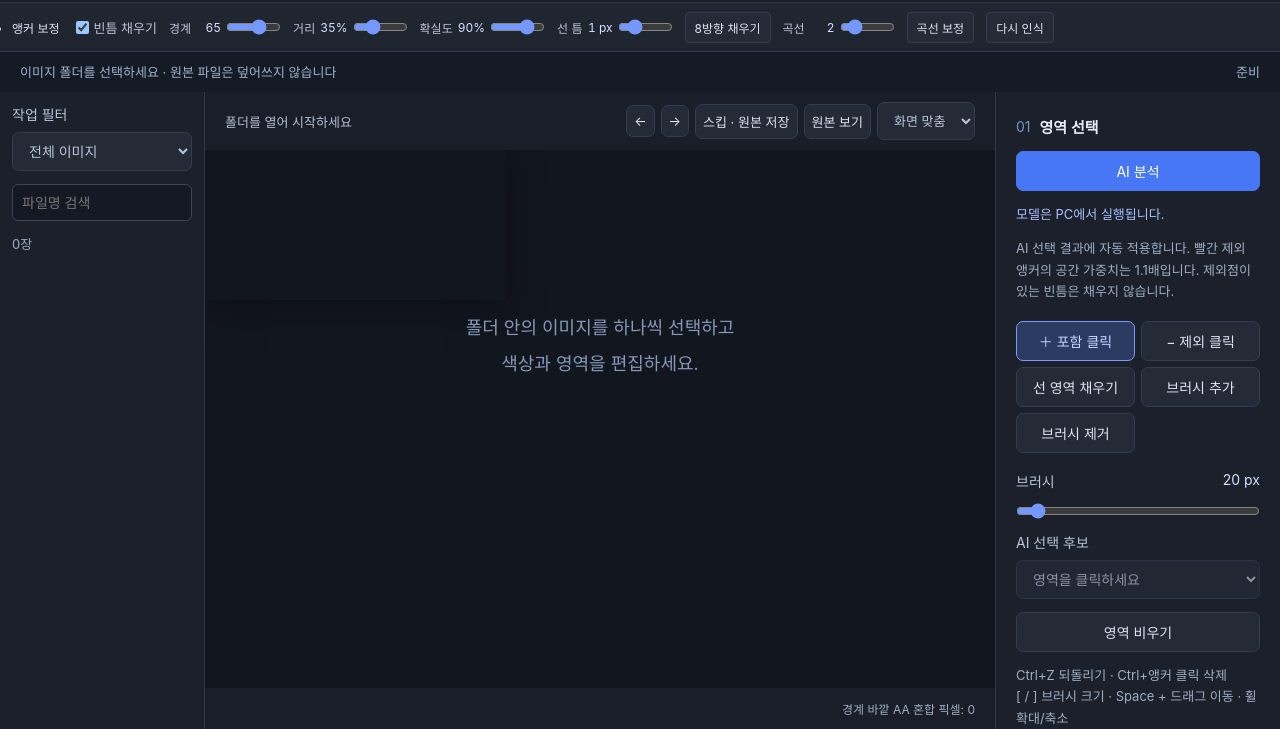
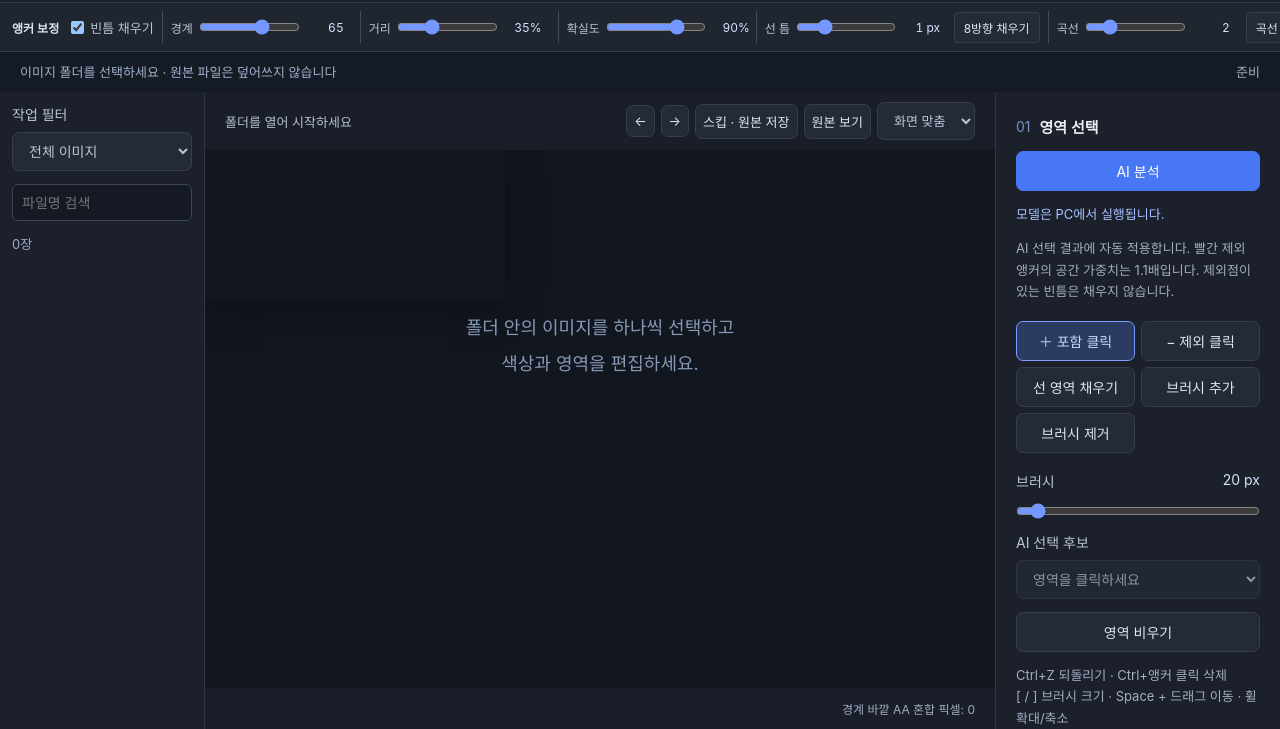
Before and after one commit to umirr/region-studio, an Electron app: page ui/index.html in a window 1280 px wide. Shown: the part 71-800 px from the top of the page. Drawn offline with Linux system fonts and the light colour scheme; no server answers.

Commit message:
Fix toolbar slider widths and stable value slots in 0.8.4

```diff
--- a/ui/desktop.css
+++ b/ui/desktop.css
@@ -9,11 +9,12 @@ main{grid-template-rows:minmax(0,1fr)}.workspace,.library,aside{min-height:0}#vi
 
 body{height:100dvh;display:flex;flex-direction:column;overflow:hidden}header{height:auto;min-height:74px;flex-shrink:0}.brand{flex-shrink:0}.actions{justify-content:flex-end}#libraryBar,#prepPanel{flex-shrink:0}main{height:auto;flex:1;min-height:0}.canvas-toolbar{flex-shrink:0}
 
-/* Photoshop-style single-line options bar, across the full application width. */
-body>.refinement{display:flex;flex-flow:row nowrap;align-items:center;gap:12px;flex:0 0 auto;margin:0;padding:8px 12px;border:0;border-bottom:1px solid #353e4d;background:#202630;overflow-x:auto;overflow-y:hidden;white-space:nowrap;min-height:49px;font-size:12px}
-body>.refinement>.toolbar-title{display:list-item;flex:0 0 auto;cursor:pointer;margin-right:4px}
-body>.refinement>label{display:flex;align-items:center;gap:5px;margin:0;flex:0 0 auto;white-space:nowrap}
-body>.refinement output{float:none;min-width:25px;text-align:right;font-variant-numeric:tabular-nums}
-body>.refinement input[type=range]{display:inline-block;width:55px;margin:0;flex:0 0 55px}
+/* Full-width, stable single-row options. Extra space belongs to the sliders. */
+body>.refinement{display:flex;flex-flow:row nowrap;align-items:center;gap:8px;flex:0 0 auto;margin:0;padding:8px 12px;border:0;border-bottom:1px solid #353e4d;background:#202630;overflow-x:auto;overflow-y:hidden;white-space:nowrap;min-height:49px;font-size:12px}
+body>.refinement>.toolbar-title{display:block;flex:0 0 auto;margin-right:4px;font-weight:600}
+body>.refinement>label{display:flex;align-items:center;gap:6px;margin:0;padding:0 8px;flex:1 0 190px;min-width:190px;height:32px;border-left:1px solid #414b5b;white-space:nowrap}
+body>.refinement>label.check{flex:0 0 auto;min-width:0;padding:0;border:0}
+body>.refinement output{order:2;display:block;float:none;flex:0 0 38px;width:38px;min-width:38px;max-width:38px;text-align:right;font-variant-numeric:tabular-nums}
+body>.refinement input[type=range]{order:1;display:block;width:0;min-width:100px;margin:0;flex:1 1 100px}
 body>.refinement input[type=checkbox]{margin:0}
 body>.refinement button{flex:0 0 auto;width:auto;padding:6px 9px;font-size:12px;border-radius:4px;margin:0}
```
